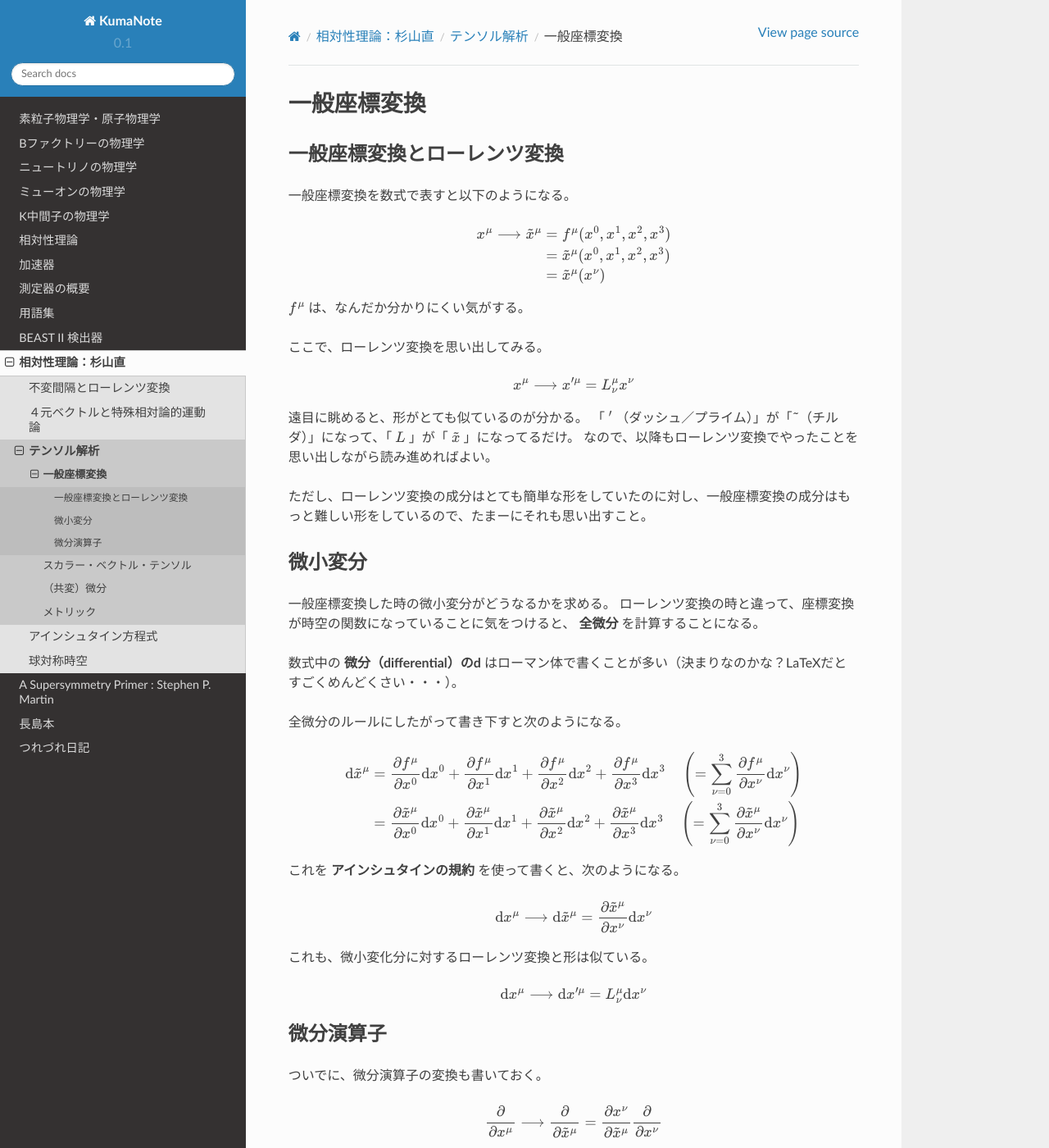
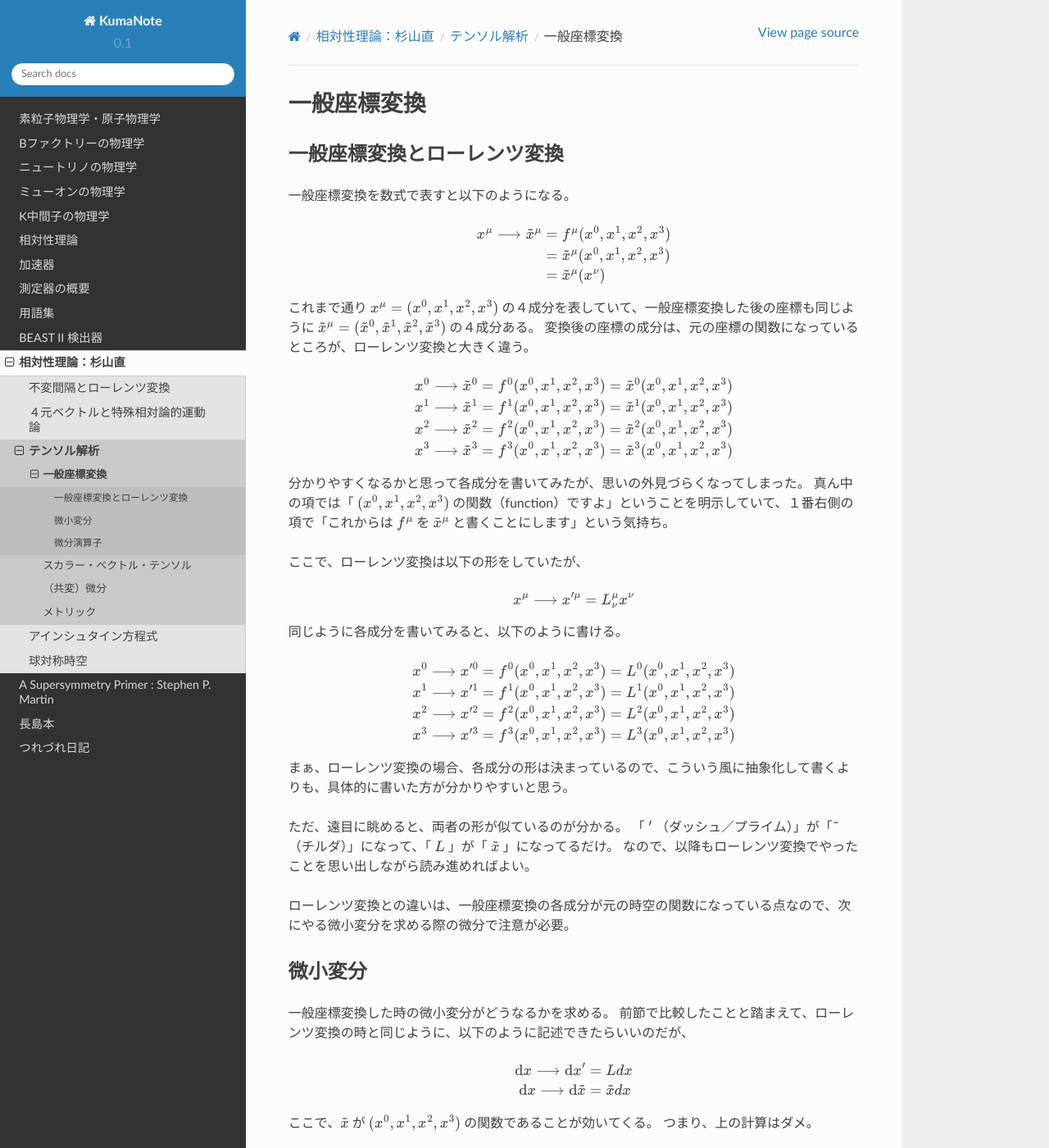
Before and after one commit to shotakaha/kumanote, a Sphinx documentation site: the page built from docs/source/sugiyama/09-1.rst, in a window 1280 px wide and 1400 px high. Shown: the whole window at 82% size. Built offline with Sphinx 7.4.7 and the Read the Docs theme 2.0.0, drawn with Linux system fonts in a browser that asks for light colours; pages that are not in the unit, such as notebooks, are missing from menus; some of the changed text lies outside the part shown.

Commit message:
Update note

```diff
--- a/docs/source/sugiyama/09-1.rst
+++ b/docs/source/sugiyama/09-1.rst
@@ -19,9 +19,26 @@
    & = \tilde{x}^{\mu} (x^{\nu})
    \end{align}
 
-:math:`f^{\mu}` は、なんだか分かりにくい気がする。
 
-ここで、ローレンツ変換を思い出してみる。
+これまで通り :math:`x^{\mu} = (x^{0}, x^{1}, x^{2}, x^{3})` の４成分を表していて、一般座標変換した後の座標も同じように :math:`\tilde{x}^{\mu} = (\tilde{x}^{0}, \tilde{x}^{1}, \tilde{x}^{2}, \tilde{x}^{3})` の４成分ある。
+変換後の座標の成分は、元の座標の関数になっているところが、ローレンツ変換と大きく違う。
+
+.. math::
+   :nowrap:
+
+   \begin{align}
+   x^{0} \longrightarrow \tilde{x}^{0} & = f^{0}(x^{0}, x^{1}, x^{2}, x^{3}) = \tilde{x}^{0}(x^{0}, x^{1}, x^{2}, x^{3})\\
+   x^{1} \longrightarrow \tilde{x}^{1} & = f^{1}(x^{0}, x^{1}, x^{2}, x^{3}) = \tilde{x}^{1}(x^{0}, x^{1}, x^{2}, x^{3})\\
+   x^{2} \longrightarrow \tilde{x}^{2} & = f^{2}(x^{0}, x^{1}, x^{2}, x^{3}) = \tilde{x}^{2}(x^{0}, x^{1}, x^{2}, x^{3})\\
+   x^{3} \longrightarrow \tilde{x}^{3} & = f^{3}(x^{0}, x^{1}, x^{2}, x^{3}) = \tilde{x}^{3}(x^{0}, x^{1}, x^{2}, x^{3})\\
+   \end{align}
+
+
+分かりやすくなるかと思って各成分を書いてみたが、思いの外見づらくなってしまった。
+真ん中の項では「 :math:`(x^{0}, x^{1}, x^{2}, x^{3})` の関数（function）ですよ」ということを明示していて、１番右側の項で「これからは :math:`f^{\mu}` を :math:`\tilde{x}^{\mu}` と書くことにします」という気持ち。
+
+
+ここで、ローレンツ変換は以下の形をしていたが、
 
 .. math::
    :nowrap:
@@ -31,21 +48,46 @@
    & = L^{\mu}_{\nu} x^{\nu}
    \end{align}
 
+同じように各成分を書いてみると、以下のように書ける。
 
-遠目に眺めると、形がとても似ているのが分かる。
+.. math::
+   :nowrap:
+
+   \begin{align}
+   x^{0} \longrightarrow x'^{0} & = f^{0}(x^{0}, x^{1}, x^{2}, x^{3}) = L^{0}(x^{0}, x^{1}, x^{2}, x^{3})\\
+   x^{1} \longrightarrow x'^{1} & = f^{1}(x^{0}, x^{1}, x^{2}, x^{3}) = L^{1}(x^{0}, x^{1}, x^{2}, x^{3})\\
+   x^{2} \longrightarrow x'^{2} & = f^{2}(x^{0}, x^{1}, x^{2}, x^{3}) = L^{2}(x^{0}, x^{1}, x^{2}, x^{3})\\
+   x^{3} \longrightarrow x'^{3} & = f^{3}(x^{0}, x^{1}, x^{2}, x^{3}) = L^{3}(x^{0}, x^{1}, x^{2}, x^{3})\\
+   \end{align}
+
+まぁ、ローレンツ変換の場合、各成分の形は決まっているので、こういう風に抽象化して書くよりも、具体的に書いた方が分かりやすいと思う。
+
+ただ、遠目に眺めると、両者の形が似ているのが分かる。
 「 :math:`'` （ダッシュ／プライム）」が「 :math:`\tilde{ }` （チルダ）」になって、「 :math:`L` 」が「 :math:`\tilde{x}` 」になってるだけ。
 なので、以降もローレンツ変換でやったことを思い出しながら読み進めればよい。
 
-ただし、ローレンツ変換の成分はとても簡単な形をしていたのに対し、一般座標変換の成分はもっと難しい形をしているので、たまーにそれも思い出すこと。
+ローレンツ変換との違いは、一般座標変換の各成分が元の時空の関数になっている点なので、次にやる微小変分を求める際の微分で注意が必要。
 
 
 微小変分
 ==================================================
 
 一般座標変換した時の微小変分がどうなるかを求める。
-ローレンツ変換の時と違って、座標変換が時空の関数になっていることに気をつけると、 **全微分** を計算することになる。
+前節で比較したことと踏まえて、ローレンツ変換の時と同じように、以下のように記述できたらいいのだが、
 
-数式中の **微分（differential）のd** はローマン体で書くことが多い（決まりなのかな？LaTeXだとすごくめんどくさい・・・）。
+.. math::
+   :nowrap:
+
+   \begin{align}
+   \mathrm{d}x \longrightarrow \mathrm{d}x' &= L dx\\
+   \mathrm{d}x \longrightarrow \mathrm{d}\tilde{x} &= \tilde{x} dx\\
+   \end{align}
+
+ここで、:math:`\tilde{x}` が :math:`(x^{0}, x^{1}, x^{2}, x^{3})` の関数であることが効いてくる。
+つまり、上の計算はダメ。
+
+それをに気をつけると **全微分のルール** に沿って微分を計算することになる。
+ちなみに、数式中の **微分（differential）のd** はローマン体で書くことが多い（決まりなのかな？LaTeXだとすごくめんどくさい・・・）。
 
 全微分のルールにしたがって書き下すと次のようになる。
 
```
Also changed, not shown: docs/source/dailynote/2016-04-14.rst (+12 -0 lines).
